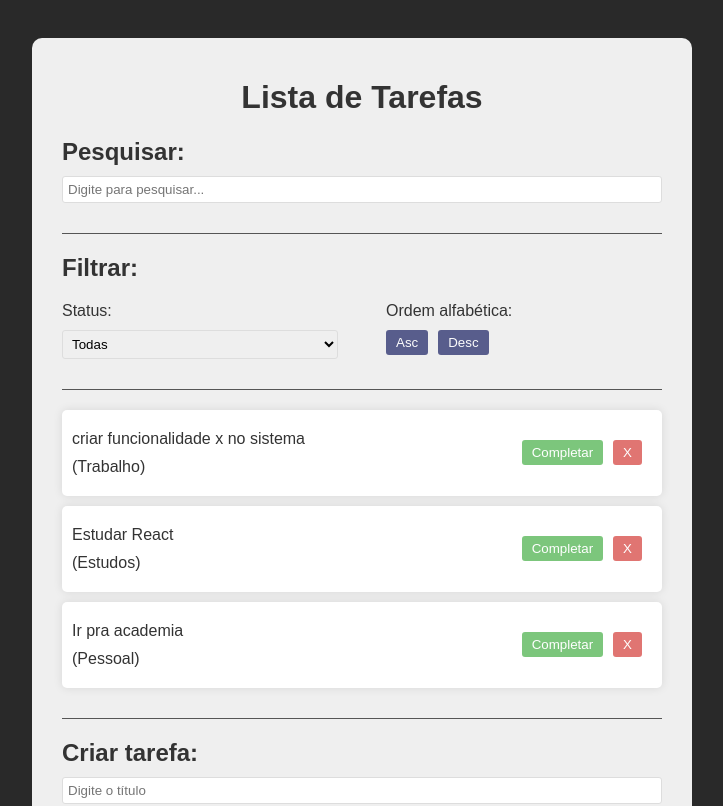
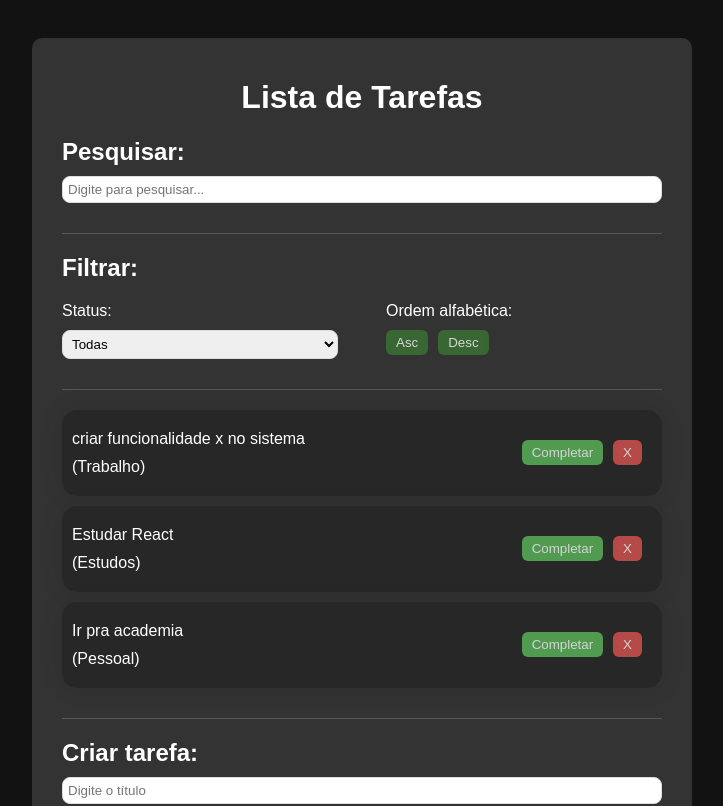
Before and after one commit to SrAbnerP/todo-list, a React (Create React App) app: page / in a window 1280 px wide. Shown: the top 806 px of the page, without its empty margins (278-1001 px from the left). Built offline with nearby package versions, Linux system fonts and the light colour scheme.

Commit message:
finished the styles and functions

```diff
--- a/src/App.css
+++ b/src/App.css
@@ -1,14 +1,15 @@
 body {
   font-family: Arial;
-  background-color: #292929;
+  font-size: 16px;
+  background-color: #121212;
   padding: 30px;
-  color: #333;
+  color: #ffffff;
 }
 
 .app {
   max-width: 600px;
   margin: 0 auto;
-  background-color: #efefef;
+  background-color: #333;
   padding: 20px 30px;
   border-radius: 10px;
 }
@@ -30,11 +31,11 @@ input {
 }
 
 button {
-  background-color: #333974;
+  background-color: #3a7433;
   color: #fff;
   padding: 5px 10px;
   border: none;
-  border-radius: 3px;
+  border-radius: 6px;
   cursor: pointer;
   opacity: 0.8;
   transition: 0.3s;
@@ -53,13 +54,14 @@ button:hover {
 
 .todo {
   background-color: #fff;
-  box-shadow: 0 0 10px rgba(0, 0, 0, 0.1);
+  box-shadow: 0 0 25px rgba(0, 0, 0, 0.1);
   padding: 10px;
   margin-bottom: 10px;
-  border-radius: 5px;
+  border-radius: 15px;
   display: flex;
   justify-content: space-between;
   align-items: center;
+  background-color: #272727;
 }
 
 .complete {
@@ -79,7 +81,7 @@ select {
   padding: 5px;
   margin-bottom: 10px;
   border: 1px solid #ddd;
-  border-radius: 3px;
+  border-radius: 8px;
   width: 100%;
 }
 
```
